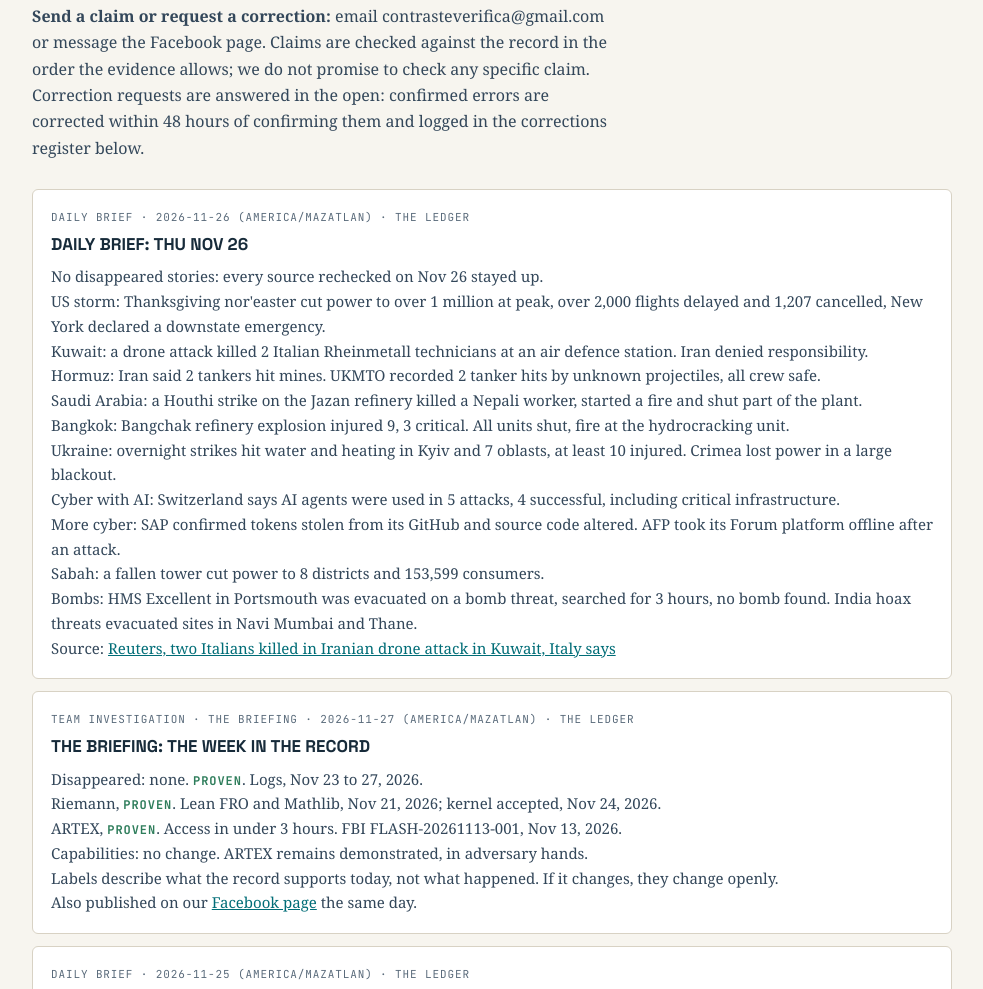
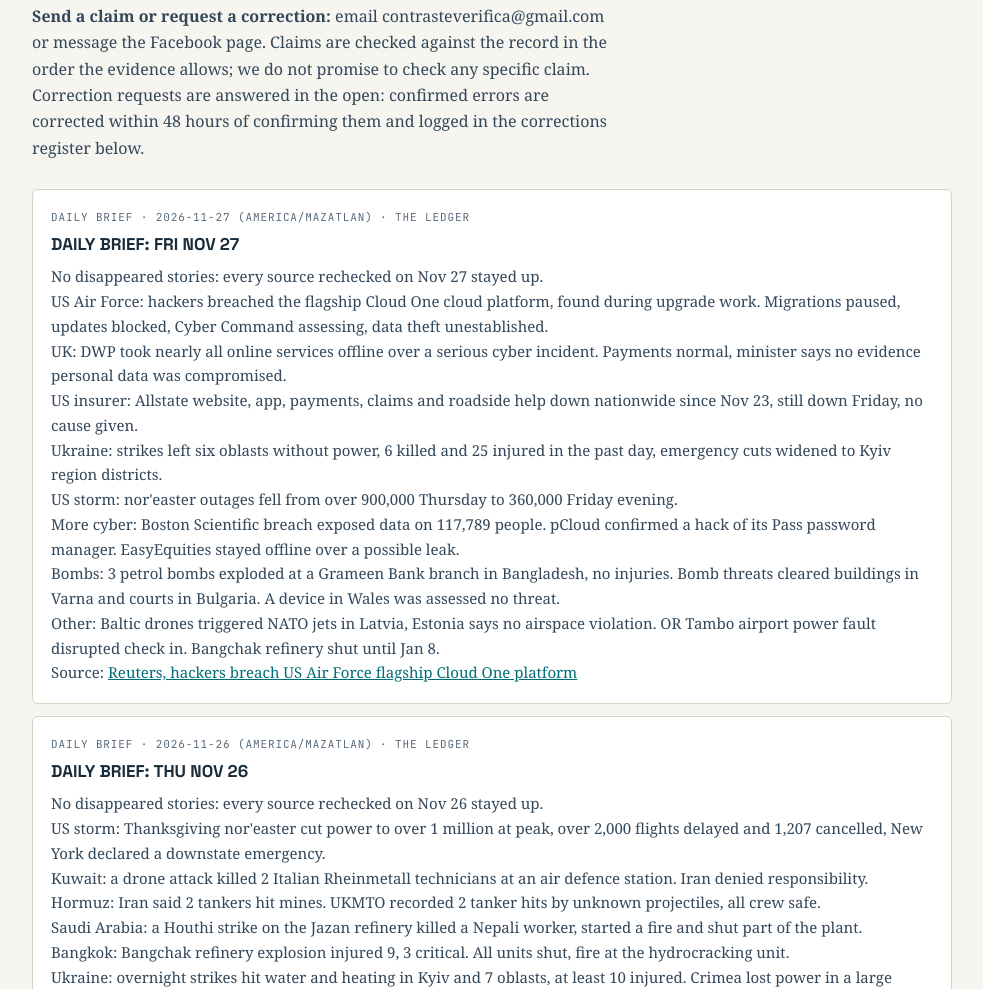
Before and after one commit to Bajanomad/contraste, a plain HTML site: page index.html in a window 1280 px wide. Shown: the part 2457-3446 px from the top of the page, without its empty margins (148-1131 px from the left). Drawn offline with Linux system fonts and the light colour scheme; a script that the page names is missing.

Commit message:
Ledger: daily brief Fri Nov 27

```diff
--- a/index.html
+++ b/index.html
@@ -168,6 +168,20 @@ img{max-width:100%;height:auto}
     <p class="lede">Our case files: each one states the claim, what the record shows, the verdict, the sources, the limitations, and the dates. The daily brief also lives here: a dated entry every morning with what the watch logged the day before, including stories that later disappeared from coverage. The daily brief is the watch record; the weekly case file is the substantive check. They are different things on different clocks.</p>
     <p class="lede" style="margin-top:16px"><strong>Provenance:</strong> every check carries its origin in its header line. TEAM INVESTIGATION means the team found the claim itself in the news and chose to check it. REQUESTED INVESTIGATION means someone outside the team asked us to look into it. The same standard governs the work either way; the label exists so readers always know whose question it was.</p>
     <p class="lede" style="margin-top:16px"><strong>Send a claim or request a correction:</strong> email contrasteverifica@gmail.com or message the Facebook page. Claims are checked against the record in the order the evidence allows; we do not promise to check any specific claim. Correction requests are answered in the open: confirmed errors are corrected within 48 hours of confirming them and logged in the corrections register below.</p>
+    <article class="entry">
+      <div class="meta">Daily brief · 2026-11-27 (America/Mazatlan) · The Ledger</div>
+      <h3>DAILY BRIEF: FRI NOV 27</h3>
+      <p>No disappeared stories: every source rechecked on Nov 27 stayed up.</p>
+      <p>US Air Force: hackers breached the flagship Cloud One cloud platform, found during upgrade work. Migrations paused, updates blocked, Cyber Command assessing, data theft unestablished.</p>
+      <p>UK: DWP took nearly all online services offline over a serious cyber incident. Payments normal, minister says no evidence personal data was compromised.</p>
+      <p>US insurer: Allstate website, app, payments, claims and roadside help down nationwide since Nov 23, still down Friday, no cause given.</p>
+      <p>Ukraine: strikes left six oblasts without power, 6 killed and 25 injured in the past day, emergency cuts widened to Kyiv region districts.</p>
+      <p>US storm: nor'easter outages fell from over 900,000 Thursday to 360,000 Friday evening.</p>
+      <p>More cyber: Boston Scientific breach exposed data on 117,789 people. pCloud confirmed a hack of its Pass password manager. EasyEquities stayed offline over a possible leak.</p>
+      <p>Bombs: 3 petrol bombs exploded at a Grameen Bank branch in Bangladesh, no injuries. Bomb threats cleared buildings in Varna and courts in Bulgaria. A device in Wales was assessed no threat.</p>
+      <p>Other: Baltic drones triggered NATO jets in Latvia, Estonia says no airspace violation. OR Tambo airport power fault disrupted check in. Bangchak refinery shut until Jan 8.</p>
+      <p>Source: <a href="https://www.reuters.com/world/hackers-breach-us-air-force-flagship-cloud-one-computing-platform-2026-11-27/">Reuters, hackers breach US Air Force flagship Cloud One platform</a></p>
+    </article>
     <article class="entry">
       <div class="meta">Daily brief · 2026-11-26 (America/Mazatlan) · The Ledger</div>
       <h3>DAILY BRIEF: THU NOV 26</h3>
```
